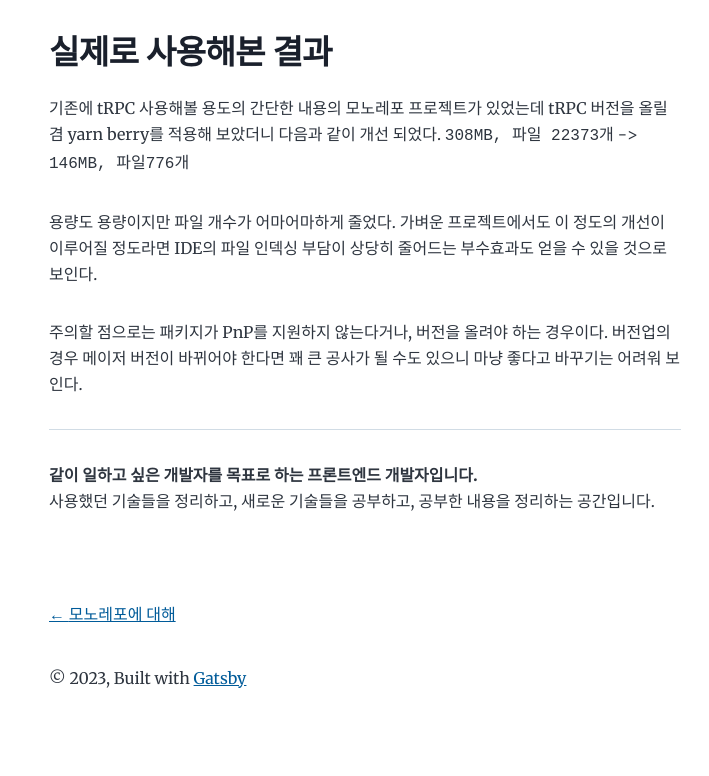
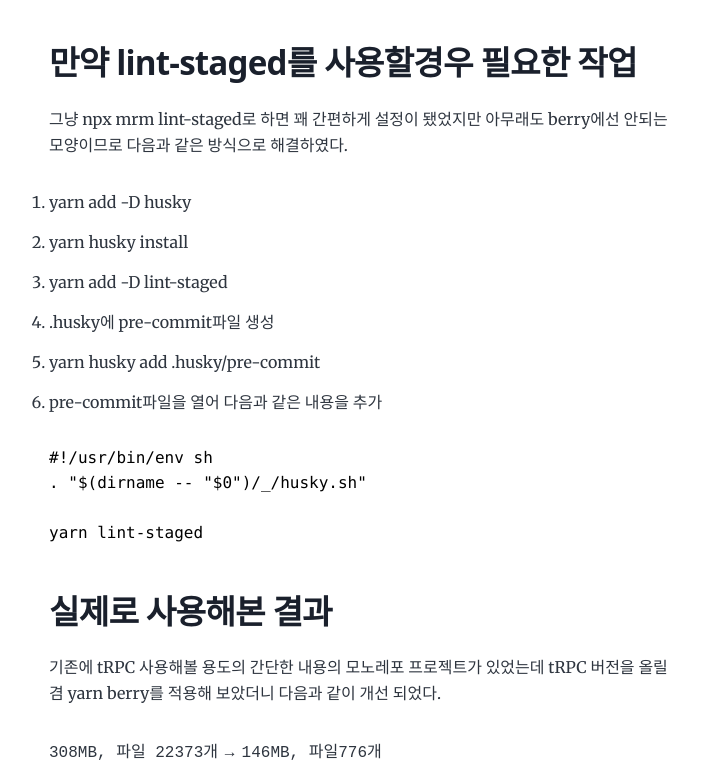
Before and after one commit to read0more/my-blog, a Gatsby site: page /yarn-berry/ in a window 1280 px wide. Shown: the part 4724-5500 px from the top of the page, without its empty margins (275-984 px from the left). Before the commit the page ends 5478 px from the top, so only its background shows below. Built offline with nearby package versions, Linux system fonts and the light colour scheme; Gatsby itself is replaced by a stand-in of ours; some packages are replaced by stand-ins of ours; code samples lack their colours.

Commit message:
yarn berry 관련 글추가 수정

````diff
--- a/content/blog/yarn-berry/index.md
+++ b/content/blog/yarn-berry/index.md
@@ -38,6 +38,7 @@ node_module를 생성하지 않고, ```.yarn/cache``` 디렉토리에 의존성
 - 깊은 node_modules 디렉토리를 생성하지 않아도 된다. 또한 .yarn/cache에 zip파일로 있는 압축파일을 repo에 올려 같이 관리를 하면 추가 없이 바로 실행이 가능하다. 기존 node_modules와 같이 많은 파일과 용량이 컸다면 사용할 수 없었겠지만 PnP전략으로 인해 zero-install이 가능해 졌다. 기존 방식으로는 브랜치를 바꾸고 의존성 설치를 다시하고...이런 작업이 필요가 없다.
 ![Zero Install](./zi.png)
 *yarn berry또한 .yarn/cache 디렉토리를 같이 repo에 올려 관리하고 있다.*
+
 4. 엄격한 의존성 관리
 - node_modules와 같은 호이스팅을 하지 않아 유령 의존성이 일어나지 않는다.
 5. 의존성 검증
@@ -47,6 +48,7 @@ node_module를 생성하지 않고, ```.yarn/cache``` 디렉토리에 의존성
 ## PnP 적용법(TS + VSCode)
 1. VSCode 익스텐션 ZipFs 설치(VSCode가 zip의존성을 읽을 수 있게 해준다)
 ![ZipFS](./zip.png)
+
 2. yarn set version berry
 3. 1로 인해 생성된 ```.yarnrc.yml```파일에 다음 내용을 추가한다.```nodeLinker: "pnp"```
 4. yarn
@@ -57,9 +59,25 @@ node_module를 생성하지 않고, ```.yarn/cache``` 디렉토리에 의존성
 - 자체적으로 타입을 포함하지 않는 패키지를 추가할 때 @types/패키지를 자동으로 추가해주는 편리한 플러그인이다.
 7. ```cmd```+```shift```+```p``` -> Typescript: Select Typescript Version... -> Use Workspace Version 선택
 
+## 만약 lint-staged를 사용할경우 필요한 작업
+그냥 npx mrm lint-staged로 하면 꽤 간편하게 설정이 됐었지만 아무래도 berry에선 안되는 모양이므로 다음과 같은 방식으로 해결하였다.
+1. yarn add -D husky
+2. yarn husky install
+3. yarn add -D lint-staged
+4. .husky에 pre-commit파일 생성
+5. yarn husky add .husky/pre-commit
+6. pre-commit파일을 열어 다음과 같은 내용을 추가
+```sh
+#!/usr/bin/env sh
+. "$(dirname -- "$0")/_/husky.sh"
+
+yarn lint-staged
+```
+
 ## 실제로 사용해본 결과
 기존에 tRPC 사용해볼 용도의 간단한 내용의 모노레포 프로젝트가 있었는데 tRPC 버전을 올릴겸 yarn berry를 적용해 보았더니 다음과 같이 개선 되었다.
-```308MB, 파일 22373개``` -> ```146MB, 파일776개```
+
+```308MB, 파일 22373개``` → ```146MB, 파일776개```
 
 용량도 용량이지만 파일 개수가 어마어마하게 줄었다. 가벼운 프로젝트에서도 이 정도의 개선이 이루어질 정도라면 IDE의 파일 인덱싱 부담이 상당히 줄어드는 부수효과도 얻을 수 있을 것으로 보인다.
 
````
